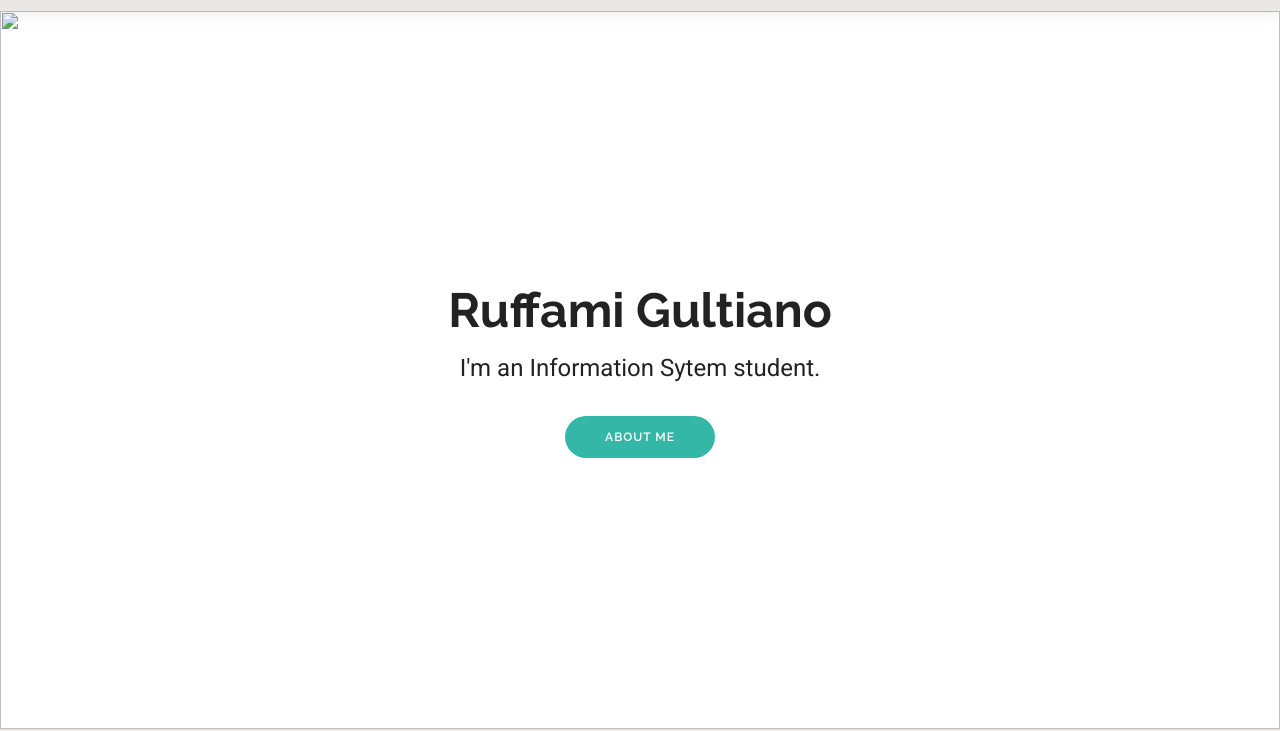
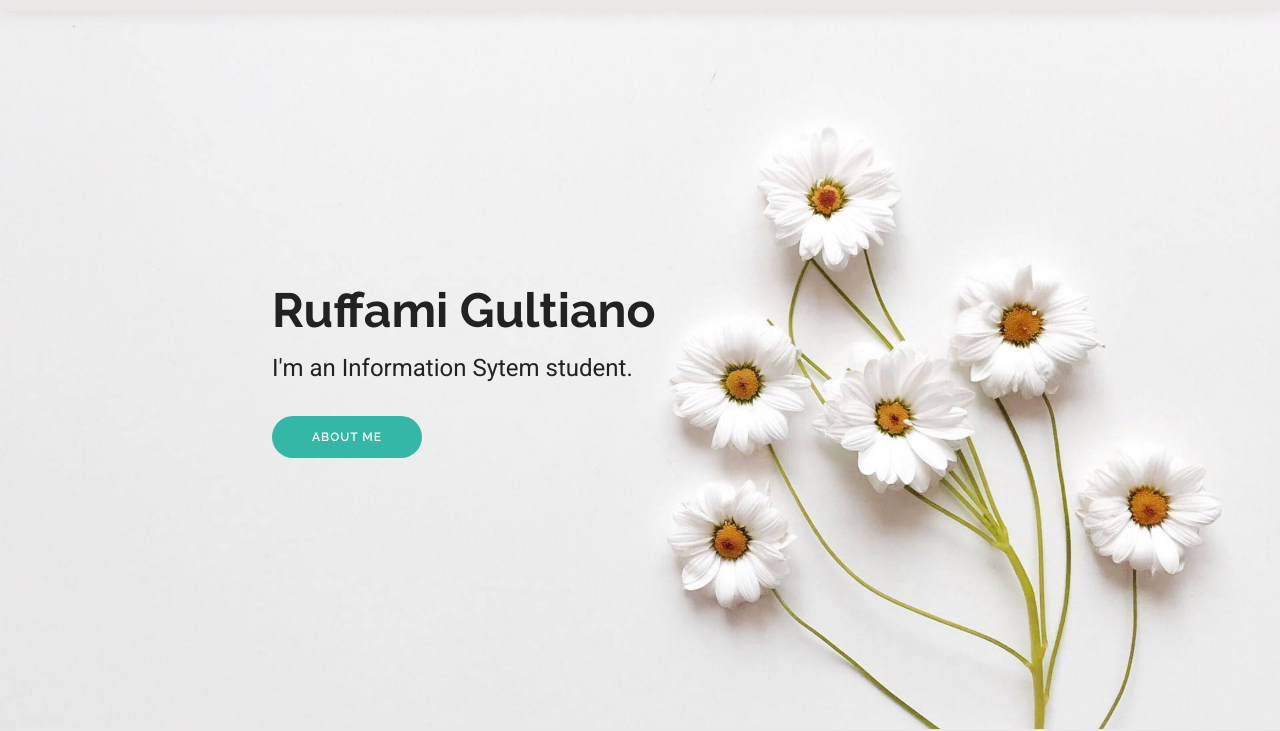
Before and after one commit to ruffamigultiano/personal-website, a plain HTML site: page index.html in a window 1280 px wide. Shown: the part 72-803 px from the top of the page. Drawn offline with Linux system fonts and the light colour scheme.

Commit message:
Modify bg-image and Remove unnecessary files

```diff
--- a/index.html
+++ b/index.html
@@ -72,9 +72,9 @@
     <!-- Hero Section -->
     <section id="hero" class="hero section">
 
-      <img src="assets/img/" alt="" data-aos="filter-active">
+      <img src="assets/img/bg-image.jpg" alt="Mirrored Image" class="img-fluid" style="transform: scaleX(-1);">
 
-      <div class="container text-center" data-aos="zoom-out" data-aos-delay="100">
+      <div class="container text-left" data-aos="zoom-out" data-aos-delay="100">
         <div class="row justify-content-center">
           <div class="col-lg-8">
             <h2>Ruffami Gultiano</h2>
```
Also changed, not shown: assets/img/bg-image.jpg (added), assets/img/qa.jpg (deleted).
